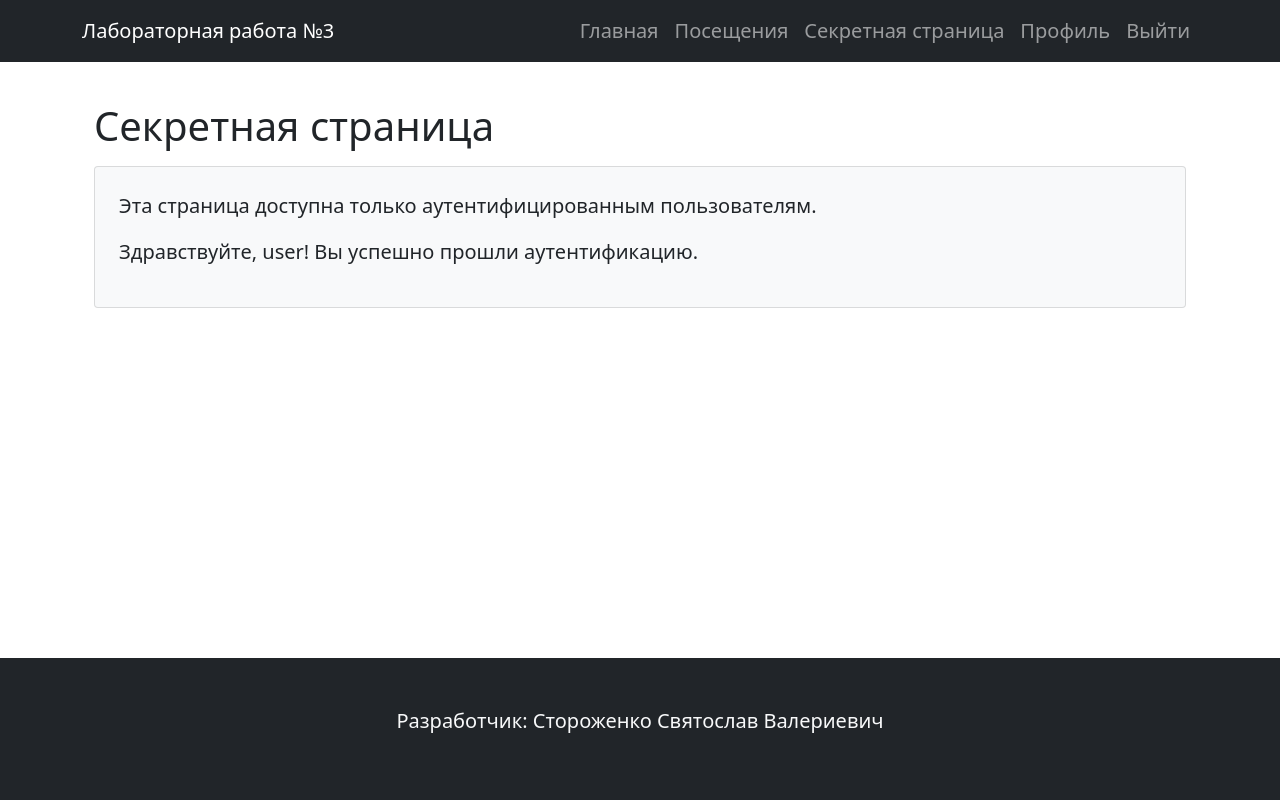
After one commit to StorozhenkoSvyatoslav/web-python, a Flask app: page /secret in a window 1280 px wide. The commit adds this page. Run offline with Flask 3, Linux system fonts and the light colour scheme; a user stored in the database is signed in.

Commit message:
Секретная страница

```diff
--- a/lr_three/app.py
+++ b/lr_three/app.py
@@ -1,5 +1,6 @@
 from flask import Flask, render_template, session, request, flash, redirect, url_for
 from flask_login import LoginManager, UserMixin, login_user, login_required, logout_user, current_user
+from urllib.parse import urlparse
 
 app = Flask(__name__)
 applications = app
@@ -47,6 +48,8 @@ def guest_count():
 
 @app.route('/auth', methods=['GET', 'POST'])
 def auth_form():
+    next_page = request.args.get('next') or request.form.get('next')
+
     if request.method == 'POST':
         login = request.form.get('login')
         password = request.form.get('password')
@@ -56,19 +59,25 @@ def auth_form():
         if user and user.password == password:
             login_user(user, remember=remember)
             flash('Вы успешно вошли в систему!', 'success')
-            return(redirect(url_for('index')))
+            if next_page and url_parse(next_page).netloc == '':
+                return redirect(next_page)
+            return redirect(url_for('index'))
         else:
             flash('Неверный логин или пароль!', 'danger')
-            return(render_template('auth.html', method='GET'))
+            return render_template('auth.html', next=next_page)
 
-    return render_template('auth.html')
+    return render_template('auth.html', next=next_page)
 
 @app.route('/logout')
 def logout():
     logout_user()
-    session.clear()
     flash('Вы вышли из аккаунта!', 'info')
     return redirect(url_for('index'))
+
+@app.route('/secret')
+@login_required
+def secret_page():
+    return render_template('secret.html')
 
 @app.route('/profile')
 @login_required
--- a/lr_three/templates/auth.html
+++ b/lr_three/templates/auth.html
@@ -19,6 +19,7 @@
                         <input type="checkbox" class="form-check-input" id="exampleCheck1" name="rememberme">
                         <label class="form-check-label" for="exampleCheck1">Запомнить меня</label>
                     </div>
+                    <input type="hidden" name="next" value="{{ next or '' }}">
                     <button type="submit" class="btn btn-primary">Войти</button>
                 </div>
             </form>
--- a/lr_three/templates/base.html
+++ b/lr_three/templates/base.html
@@ -38,7 +38,13 @@
                         </li>
                         {% if current_user.is_authenticated %}
                         <li class="nav-item">
+                            <a class="nav-link" aria-current="page" href="{{ url_for('secret_page') }}">Секретная страница</a>
+                        </li>
+                        <li class="nav-item">
                             <a class="nav-link" aria-current="page" href="{{ url_for('my_profile') }}">Профиль</a>
+                        </li>
+                        <li class="nav-item">
+                            <a class="nav-link" aria-current="page" href="{{ url_for('logout') }}">Выйти</a>
                         </li>
                         {% else %}
                         <li class="nav-item">
--- /dev/null
+++ b/lr_three/templates/secret.html
@@ -0,0 +1,11 @@
+{% extends 'base.html' %}
+
+{% block content %}
+<div class="container mt-4">
+    <h1 class="mb-3">Секретная страница</h1>
+    <div class="card bg-light p-4">
+        <p class="fs-5">Эта страница доступна только аутентифицированным пользователям.</p>
+        <p>Здравствуйте, {{ current_user.login }}! Вы успешно прошли аутентификацию.</p>
+    </div>
+</div>
+{% endblock %}
```
